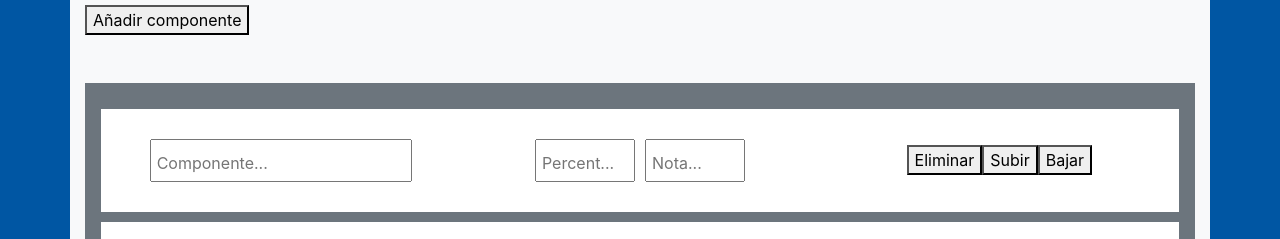
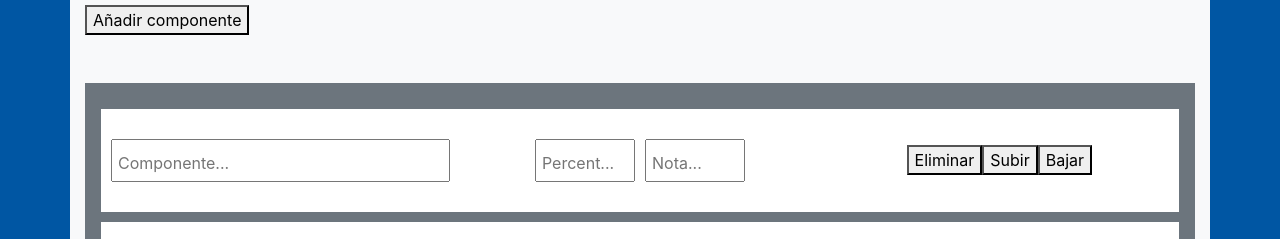
Before and after one commit to picantitoDev/calculadora-upao, a plain HTML site: page index.html in a window 1280 px wide. Shown: the part 509-748 px from the top of the page. Drawn offline with Linux system fonts and the light colour scheme.

Commit message:
Hace la entrada del nombre del comp. más largo

```diff
--- a/css/estilos.css
+++ b/css/estilos.css
@@ -1,4 +1,3 @@
-
 .bg-upao {
 	background-color: rgb(0, 86, 163);
 }
@@ -34,6 +33,10 @@ nav li {
 	padding: 10px 5px 5px 5px;
 }
 
+.comp-col input[type='text'] {
+	width: 100%;
+}
+
 .comp-col input[type='number'] {
 	width: 100px;
 }
```
